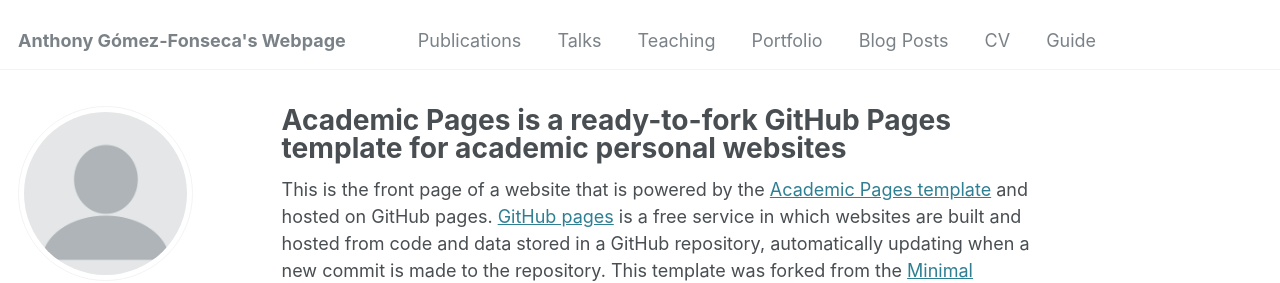
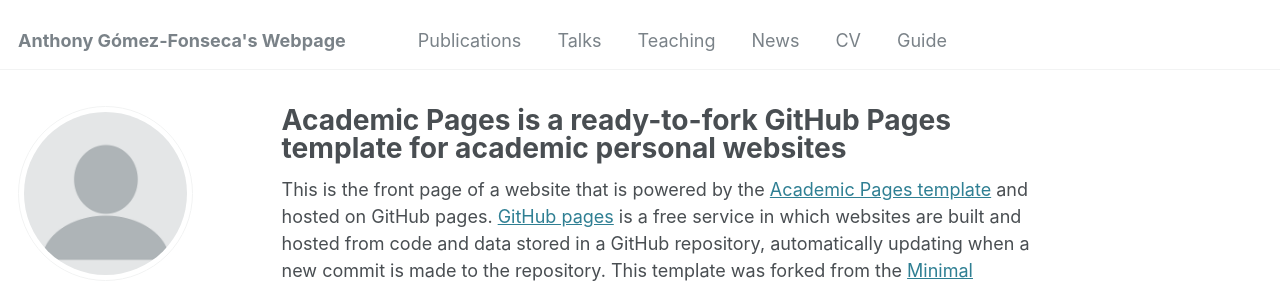
Before and after one commit to gomezfonsecaa/Anthony, a Jekyll site: the page built from _pages/about.md, in a window 1280 px wide. Shown: the top 283 px of the page. Built offline with Jekyll 4.4.1, drawn with Linux system fonts in a browser that asks for light colours; some web fonts are replaced; part of the change alters nothing that is shown.

Commit message:
Update navigation.yml

```diff
--- a/_data/navigation.yml
+++ b/_data/navigation.yml
@@ -14,11 +14,14 @@ main:
   - title: "Teaching"
     url: /teaching/
 
-  - title: "Portfolio"
-    url: /portfolio/
+  - title: "News"
+    url: /news/
 
-  - title: "Blog Posts"
-    url: /year-archive/
+  #- title: "Portfolio"
+  #  url: /portfolio/
+
+  #- title: "Blog Posts"
+  #  url: /year-archive/
 
   - title: "CV"
     url: /cv/
```
